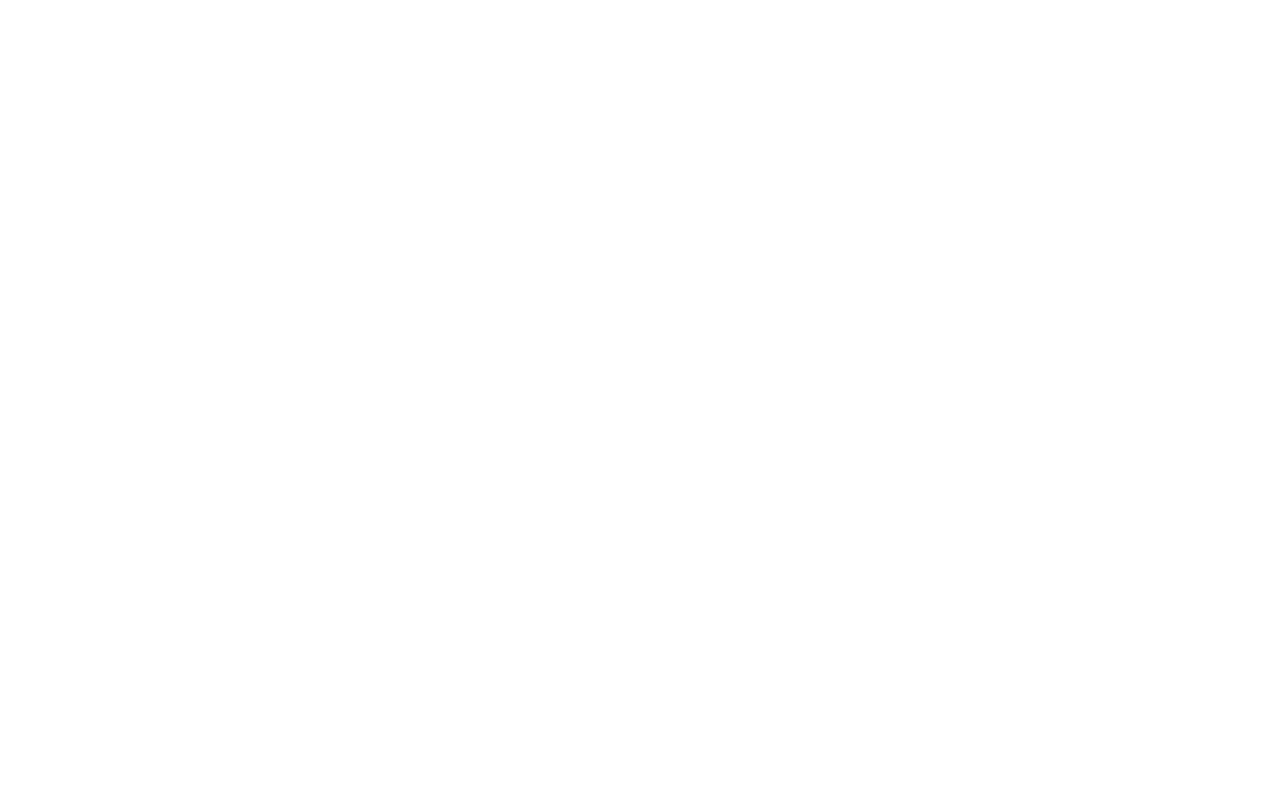
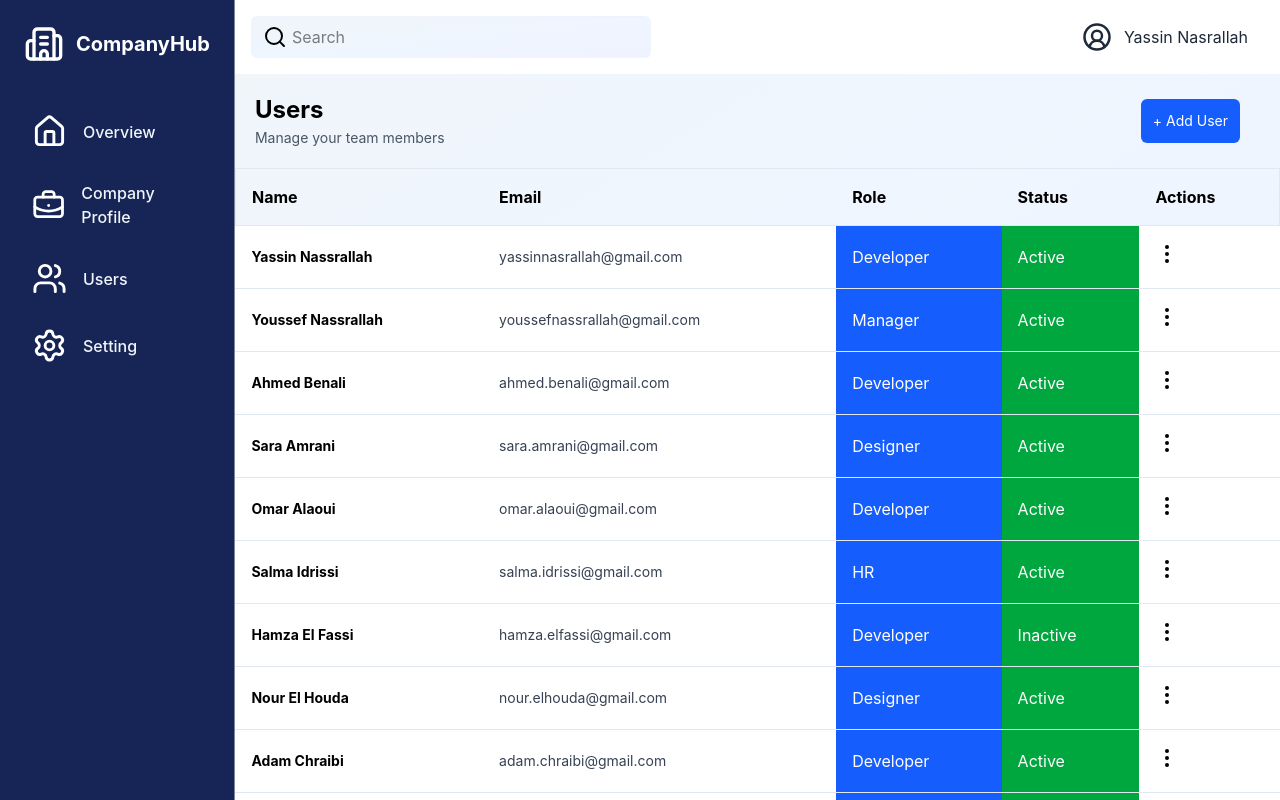
Before and after one commit to YassinNasrallah/CompanyHub-typescript, a React (Vite) app: page /#/users in a window 1280 px wide. Before the commit this address had no page. Built offline with nearby package versions, Linux system fonts and the light colour scheme.

Commit message:
add users table and update data

```diff
--- a/src/App.tsx
+++ b/src/App.tsx
@@ -3,6 +3,7 @@
 import './App.css'
 import Dashboard from './module/overview/layout/Dashboard'
 import CompanyProfile from "./module/companyprofile/layout/CompanyProfile";
+import Users from "./module/users/layout/Users";
 
 function App() {
 
@@ -12,6 +13,7 @@
       <Routes>
          <Route path="/" element={<Dashboard />} />
          <Route path="/Compagnyprofile" element={<CompanyProfile />}/>
+         <Route path="/users" element={<Users />}/>
       </Routes>
 
 
--- a/src/interface/ActivityType.ts
+++ b/src/interface/ActivityType.ts
@@ -1,17 +1,129 @@
-import { Activity } from "react"
+export type ActivityType =
+  | "user_Invited"
+  | "user_updated"
+  | "user_deactivated"
+  | "user_joined"
+  | "company_joined";
 
-export type ActivityType = 'user_Invited'|"user_updated"|"user_deactivated"|"user_joined"|"company_joined"
+export type StatusType = "Active" | "Inactive";
 
 export type Activity = {
-    id:number,
-    user:string,
-    email:string,
-    activity:ActivityType,
-    date:string,
-}
+  id: number;
+  user: string;
+  email: string;
+  activity: ActivityType;
+  status: StatusType;
+  date: string;
+  role: string;
+};
 
-export const Users:Activity[]=[
-      {id:1 , user:'uassin nassrallah', email:'yassinnasrallah@gmail.com', activity:'user_Invited', date:'2h ago'},
-      {id:2 , user:'ussef nassrallah', email:'ussefnasrallah@gmail.com', activity:'user_deactivated', date:'week ago'},
-
-]
+export const Users: Activity[] = [
+  {
+    id: 1,
+    user: "Yassin Nassrallah",
+    email: "yassinnasrallah@gmail.com",
+    activity: "user_Invited",
+    status: "Active",
+    role: "Developer",
+    date: "2h ago",
+  },
+  {
+    id: 2,
+    user: "Youssef Nassrallah",
+    email: "youssefnassrallah@gmail.com",
+    activity: "user_joined",
+    status: "Active",
+    role: "Manager",
+    date: "1 week ago",
+  },
+  {
+    id: 3,
+    user: "Ahmed Benali",
+    email: "ahmed.benali@gmail.com",
+    activity: "user_joined",
+    status: "Active",
+    role: "Developer",
+    date: "3h ago",
+  },
+  {
+    id: 4,
+    user: "Sara Amrani",
+    email: "sara.amrani@gmail.com",
+    activity: "user_updated",
+    status: "Active",
+    role: "Designer",
+    date: "5h ago",
+  },
+  {
+    id: 5,
+    user: "Omar Alaoui",
+    email: "omar.alaoui@gmail.com",
+    activity: "user_Invited",
+    status: "Active",
+    role: "Developer",
+    date: "1 day ago",
+  },
+  {
+    id: 6,
+    user: "Salma Idrissi",
+    email: "salma.idrissi@gmail.com",
+    activity: "user_joined",
+    status: "Active",
+    role: "HR",
+    date: "2 days ago",
+  },
+  {
+    id: 7,
+    user: "Hamza El Fassi",
+    email: "hamza.elfassi@gmail.com",
+    activity: "user_deactivated",
+    status: "Inactive",
+    role: "Developer",
+    date: "3 days ago",
+  },
+  {
+    id: 8,
+    user: "Nour El Houda",
+    email: "nour.elhouda@gmail.com",
+    activity: "user_updated",
+    status: "Active",
+    role: "Designer",
+    date: "4 days ago",
+  },
+  {
+    id: 9,
+    user: "Adam Chraibi",
+    email: "adam.chraibi@gmail.com",
+    activity: "user_joined",
+    status: "Active",
+    role: "Developer",
+    date: "5 days ago",
+  },
+  {
+    id: 10,
+    user: "Imane Berrada",
+    email: "imane.berrada@gmail.com",
+    activity: "user_Invited",
+    status: "Active",
+    role: "Manager",
+    date: "1 week ago",
+  },
+  {
+    id: 11,
+    user: "Mehdi Tazi",
+    email: "mehdi.tazi@gmail.com",
+    activity: "user_updated",
+    status: "Active",
+    role: "Developer",
+    date: "1 week ago",
+  },
+  {
+    id: 12,
+    user: "Aya Bennani",
+    email: "aya.bennani@gmail.com",
+    activity: "user_joined",
+    status: "Active",
+    role: "HR",
+    date: "2 weeks ago",
+  },
+];
--- a/src/module/overview/components/CompanyRecentActivity.tsx
+++ b/src/module/overview/components/CompanyRecentActivity.tsx
@@ -1,17 +1,18 @@
 import { UserPlus, UserX } from "lucide-react";
 
 import { deactivatedUsers, invitedUsers } from "../../../data/usersData";
+import { Link } from "react-router-dom";
 const CompanyRecentActivity = () => {
   return (
     <div className='flex flex-col gap-5  bg-white  rounded-xl border border-gray-800/20 p-6'>
         <div className=" flex justify-between items-center gap-7">
              <h2 className="font-semibold text-xl">Recently Activity</h2>
-             <button className="text-blue-600 bg-transparent border-none">View All</button>
+             <Link to='/users' className="text-blue-600 bg-transparent border-none">View All</Link>
        </div>
         <div className="flex flex-col gap-3">
 
                   {invitedUsers.map((user)=>(
-                    <div className="flex items-center justify-between text-sm" key={user.id} >
+                    <div className="border-b p-2 border-slate-200 flex items-center justify-between text-sm" key={user.id} >
                      <div className="flex justify-between items-center gap-5">
                       <UserPlus className="bg-green-100 text-green-600 p-2 w-10 h-10 rounded-full"/>
                       <div>
@@ -25,7 +26,7 @@
                     </div>
                    ))}
 
-                    <div className="border border-gray-100"></div>
+
 
                    {deactivatedUsers.map((user)=>(
                        <div className="flex items-center justify-between text-sm" key={user.id}>
--- /dev/null
+++ b/src/module/users/components/UsersHeader.tsx
@@ -0,0 +1,19 @@
+
+
+const UsersHeader = () => {
+  return (
+            <div className=" flex items-center justify-between  m-5">
+              <div className='flex flex-col  gap-0.5'>
+                <h2 className='font-bold text-2xl'>Users</h2>
+                <p className='text-sm text-gray-600'>Manage your team members</p>
+              </div>
+
+              <div className="mr-5">
+                 <button className="bg-blue-600 p-3 rounded-md text-sm text-white cursor-pointer">+ Add User</button>
+              </div>
+             </div>
+
+  )
+}
+
+export default UsersHeader
--- /dev/null
+++ b/src/module/users/components/Userstable.tsx
@@ -0,0 +1,42 @@
+
+import { Users } from "../../../interface/ActivityType"
+import { MoreVertical  } from "lucide-react";
+
+const Userstable = () => {
+  return (
+    <div>
+        <table className="w-full">
+          <thead>
+            <tr className=" border-slate-200 border">
+            <th className="text-left p-4">Name</th>
+            <th className="text-left p-4">Email</th>
+            <th className="text-left p-4">Role</th>
+            <th className="text-left p-4">Status</th>
+            <th className="text-left p-4">Actions</th>
+            </tr>
+          </thead>
+          <tbody>
+
+        {Users.map((user)=>(
+           <tr key={user.id} className="border-b bg-white border-slate-200">
+                <td className="text-sm font-bold p-4">{user.user}</td>
+                <td className="p-4 text-sm text-gray-700">{user.email}</td>
+                <td className="bg-blue-600 text-white p-4">{user.role}</td>
+                <td className="p-4 bg-green-600 text-white">{user.status}</td>
+               <td className="p-4">
+                <button className="cursor-pointer">
+                    <MoreVertical />
+                </button>
+                </td>
+           </tr>
+           ))}
+
+
+       </tbody>
+</table>
+
+    </div>
+  )
+}
+
+export default Userstable
--- /dev/null
+++ b/src/module/users/layout/Users.tsx
@@ -0,0 +1,26 @@
+import UsersHeader from '../components/UsersHeader'
+import Sidebar from '../../../components/Sidebar'
+import Navbar from '../../../components/Navbar'
+import BottomNavbar from '../../../components/BottomNavbar'
+import Userstable from '../components/Userstable'
+const Users = () => {
+  return (
+    <div className='min-h-screen
+       bg-gradient-to-br from-slate-100 via-blue-50 to-indigo-50
+    transition-all duration-500'>
+        <div className="flex h-screen overflow-hidden">
+           <Sidebar />
+           <div className="flex flex-col w-full overflow-y-auto">
+            <Navbar />
+            <main className='pb-30'>
+            <UsersHeader />
+            <Userstable />
+            </main>
+            <BottomNavbar />
+           </div>
+        </div>
+    </div>
+  )
+}
+
+export default Users
```
